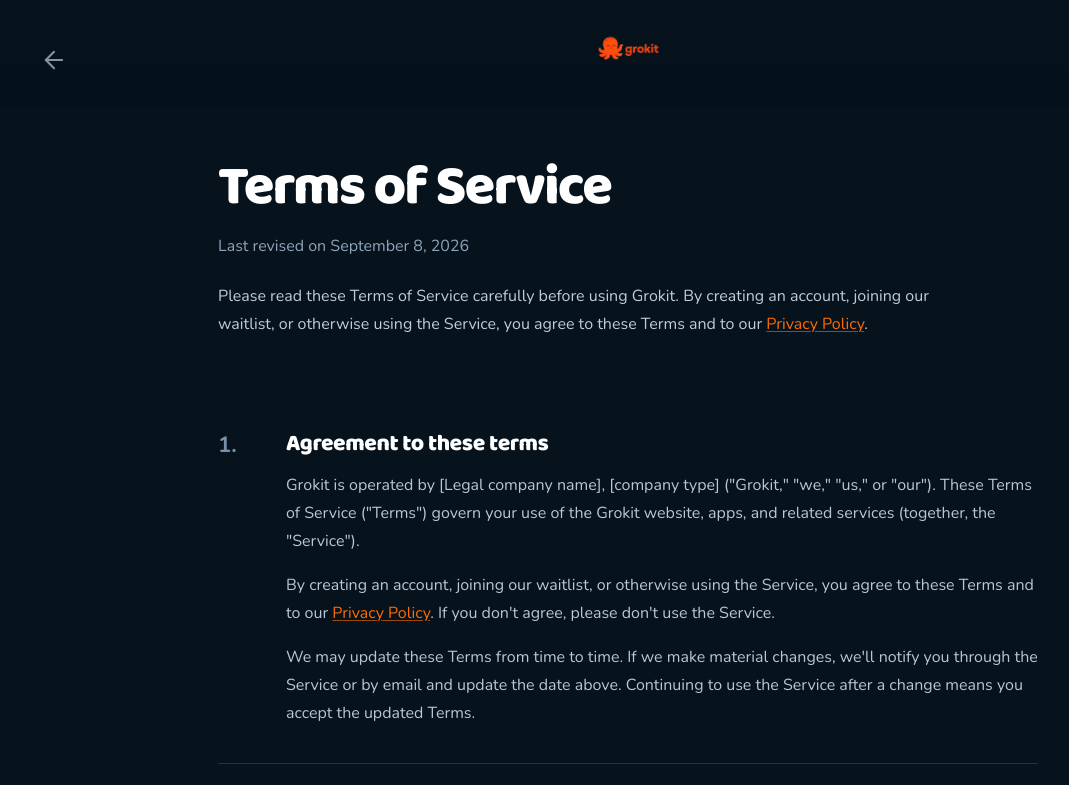
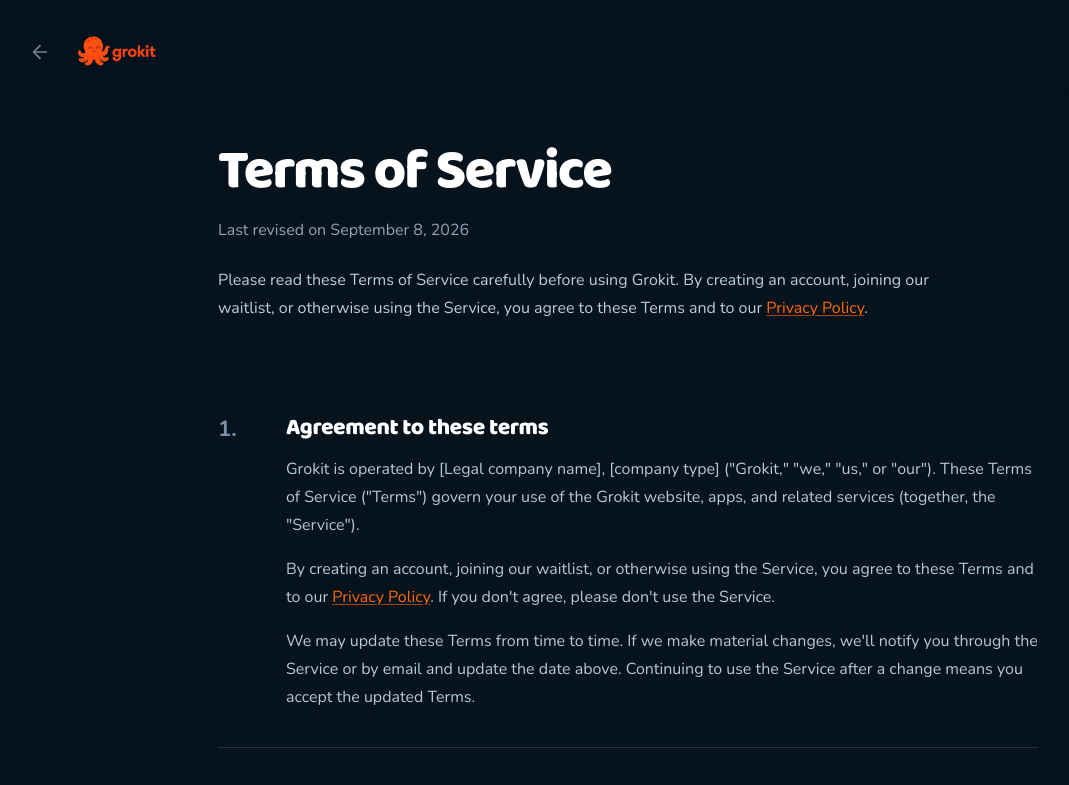
Before and after one commit to Grokitapp/grokit-landing, a React (Vite) app: page /terms in a window 1280 px wide. Shown: the top 785 px of the page, without its empty margins (12-1081 px from the left). Built offline with nearby package versions, Linux system fonts and the light colour scheme; no server answers; what aws-amplify would draw is missing.

Commit message:
updated both code files

```diff
--- a/pages/Terms.tsx
+++ b/pages/Terms.tsx
@@ -2,23 +2,6 @@
 import { ArrowLeft } from 'lucide-react';
 import { GrokitLogo } from '../components/Grokitlogo';
 import type { ReactNode } from 'react';
-
-// ---------------------------------------------------------------------------
-// Grokit Terms of Service
-//
-// Last revised: September 8, 2026
-//
-// IMPORTANT:
-// The following company/legal details must be completed before production:
-//
-// - Legal company name
-// - Company type
-// - Governing-law country/state
-// - Court city/country
-// - Liability amount
-//
-// Please have the final document reviewed by qualified legal counsel.
-// ---------------------------------------------------------------------------
 
 const LAST_REVISED = 'September 8, 2026';
 const CONTACT_EMAIL = 'usegrokit@gmail.com';
@@ -35,8 +18,7 @@
   return (
     <section
       className="
-        border-b
-        border-[#203442]
+        border-b border-[#203442]
         py-8
         first:pt-0
         last:border-b-0
@@ -176,9 +158,9 @@
 
   return (
     <div className="min-h-[100dvh] bg-[#06131D] text-white">
-      {/* ================================================================= */}
-      {/* FIXED HEADER                                                      */}
-      {/* ================================================================= */}
+      {/* ================================================================ */}
+      {/* FIXED HEADER                                                     */}
+      {/* ================================================================ */}
 
       <header
         className="
@@ -186,90 +168,94 @@
           inset-x-0
           top-0
           z-50
-          h-[108px]
+          h-[100px]
           pointer-events-none
         "
       >
-        {/* Subtle top blur / glass layer */}
+        {/* Subtle blur at the top while content scrolls underneath */}
         <div
           className="
             absolute
             inset-0
-            bg-[#06131D]/70
-            backdrop-blur-[10px]
-            [-webkit-backdrop-filter:blur(10px)]
+            bg-[#06131D]/72
+            backdrop-blur-[9px]
+            [-webkit-backdrop-filter:blur(9px)]
           "
         />
 
-        {/* Very subtle fade at the bottom of the header */}
+        {/* Very subtle bottom fade */}
         <div
           className="
             absolute
             inset-x-0
             bottom-0
-            h-10
+            h-8
             bg-gradient-to-b
             from-[#06131D]/10
             to-transparent
           "
         />
 
-        {/* --------------------------------------------------------------- */}
-        {/* BACK BUTTON                                                      */}
-        {/* --------------------------------------------------------------- */}
+        {/* ============================================================ */}
+        {/* BACK + LOGO                                                   */}
+        {/* ============================================================ */}
+
+        <div
+          className="
+            absolute
+            top-5
+            left-5
+            z-10
+            flex
+            h-10
+            items-center
+            gap-3
+            sm:top-6
+            sm:left-6
+            md:top-7
+            md:left-7
+            lg:top-8
+            lg:left-8
+          "
+        >
+          {/* Same position as signup/auth back button,
+              but WITHOUT the circle. */}
 
           <button
             type="button"
             onClick={() => navigate(-1)}
-          aria-label="Go back"
+            aria-label="Back"
             className="
               pointer-events-auto
-            absolute
-            left-6
-            top-[42px]
               flex
-            h-9
-            w-9
+              h-10
+              w-10
+              shrink-0
               items-center
               justify-center
               bg-transparent
               p-0
-            text-[#8295A3]
+              text-[#71858E]
               transition-colors
               duration-200
               hover:text-white
               focus:outline-none
               focus-visible:text-white
-            sm:left-10
-            lg:left-12
             "
           >
             <ArrowLeft
-            className="
-              h-7
-              w-7
-              transition-transform
-              duration-200
-              hover:-translate-x-0.5
-            "
+              className="h-[22px] w-[22px]"
               strokeWidth={1.8}
             />
           </button>
 
-        {/* --------------------------------------------------------------- */}
-        {/* CENTERED GROKIT LOGO                                             */}
-        {/* --------------------------------------------------------------- */}
-
+          {/* Grokit logo beside the back button */}
           <Link
             to="/"
             aria-label="Grokit home"
             className="
               pointer-events-auto
-            absolute
-            left-1/2
-            top-[32px]
               flex
-            -translate-x-1/2
               items-center
               transition-opacity
               duration-200
@@ -277,15 +263,16 @@
             "
           >
             <GrokitLogo
-            size={68}
-            className="text-[#FF6B00]"
+              size={88}
+              className="text-orange"
             />
           </Link>
+        </div>
       </header>
 
-      {/* ================================================================= */}
-      {/* MAIN                                                              */}
-      {/* ================================================================= */}
+      {/* ================================================================ */}
+      {/* PAGE CONTENT                                                      */}
+      {/* ================================================================ */}
 
       <main
         className="
@@ -294,16 +281,16 @@
           max-w-[900px]
           px-6
           pb-24
-          pt-[148px]
+          pt-[132px]
           sm:px-8
-          sm:pt-[154px]
+          sm:pt-[138px]
           lg:px-10
-          lg:pt-[158px]
+          lg:pt-[142px]
         "
       >
-        {/* ================================================================= */}
-        {/* TITLE                                                             */}
-        {/* ================================================================= */}
+        {/* ============================================================ */}
+        {/* TITLE                                                         */}
+        {/* ============================================================ */}
 
         <div className="mb-12 sm:mb-14">
           <h1
@@ -355,9 +342,9 @@
           </p>
         </div>
 
-        {/* ================================================================= */}
-        {/* 1. AGREEMENT                                                      */}
-        {/* ================================================================= */}
+        {/* ============================================================ */}
+        {/* 1                                                              */}
+        {/* ============================================================ */}
 
         <Section
           number={1}
@@ -390,9 +377,9 @@
           </p>
         </Section>
 
-        {/* ================================================================= */}
-        {/* 2. WHO CAN USE                                                    */}
-        {/* ================================================================= */}
+        {/* ============================================================ */}
+        {/* 2                                                              */}
+        {/* ============================================================ */}
 
         <Section
           number={2}
@@ -413,9 +400,9 @@
           </p>
         </Section>
 
-        {/* ================================================================= */}
-        {/* 3. ACCOUNT                                                        */}
-        {/* ================================================================= */}
+        {/* ============================================================ */}
+        {/* 3                                                              */}
+        {/* ============================================================ */}
 
         <Section
           number={3}
@@ -438,9 +425,9 @@
           </p>
         </Section>
 
-        {/* ================================================================= */}
-        {/* 4. WHAT GROKIT DOES                                              */}
-        {/* ================================================================= */}
+        {/* ============================================================ */}
+        {/* 4                                                              */}
+        {/* ============================================================ */}
 
         <Section
           number={4}
@@ -462,9 +449,9 @@
           </p>
         </Section>
 
-        {/* ================================================================= */}
-        {/* 5. AI CONTENT                                                     */}
-        {/* ================================================================= */}
+        {/* ============================================================ */}
+        {/* 5                                                              */}
+        {/* ============================================================ */}
 
         <Section
           number={5}
@@ -523,9 +510,9 @@
           </p>
         </Section>
 
-        {/* ================================================================= */}
-        {/* 6. ACCEPTABLE USE                                                */}
-        {/* ================================================================= */}
+        {/* ============================================================ */}
+        {/* 6                                                              */}
+        {/* ============================================================ */}
 
         <Section
           number={6}
@@ -539,8 +526,8 @@
           <BulletList>
             <Bullet>
               break any applicable law or infringe anyone's
-              rights, including intellectual property and
-              privacy rights;
+              rights, including intellectual property and privacy
+              rights;
             </Bullet>
 
             <Bullet>
@@ -593,9 +580,9 @@
           </p>
         </Section>
 
-        {/* ================================================================= */}
-        {/* 7. YOUR CONTENT                                                  */}
-        {/* ================================================================= */}
+        {/* ============================================================ */}
+        {/* 7                                                              */}
+        {/* ============================================================ */}
 
         <Section
           number={7}
@@ -642,9 +629,9 @@
           </p>
         </Section>
 
-        {/* ================================================================= */}
-        {/* 8. GENERATED CONTENT                                              */}
-        {/* ================================================================= */}
+        {/* ============================================================ */}
+        {/* 8                                                              */}
+        {/* ============================================================ */}
 
         <Section
           number={8}
@@ -667,9 +654,9 @@
           </p>
         </Section>
 
-        {/* ================================================================= */}
-        {/* 9. THIRD PARTY                                                    */}
-        {/* ================================================================= */}
+        {/* ============================================================ */}
+        {/* 9                                                              */}
+        {/* ============================================================ */}
 
         <Section
           number={9}
@@ -688,9 +675,9 @@
           </p>
         </Section>
 
-        {/* ================================================================= */}
-        {/* 10. PLANS                                                         */}
-        {/* ================================================================= */}
+        {/* ============================================================ */}
+        {/* 10                                                             */}
+        {/* ============================================================ */}
 
         <Section
           number={10}
@@ -733,9 +720,9 @@
           </BulletList>
         </Section>
 
-        {/* ================================================================= */}
-        {/* 11. FEEDBACK                                                      */}
-        {/* ================================================================= */}
+        {/* ============================================================ */}
+        {/* 11                                                             */}
+        {/* ============================================================ */}
 
         <Section
           number={11}
@@ -747,9 +734,9 @@
           </p>
         </Section>
 
-        {/* ================================================================= */}
-        {/* 12. COPYRIGHT                                                     */}
-        {/* ================================================================= */}
+        {/* ============================================================ */}
+        {/* 12                                                             */}
+        {/* ============================================================ */}
 
         <Section
           number={12}
@@ -768,9 +755,9 @@
           </p>
         </Section>
 
-        {/* ================================================================= */}
-        {/* 13. DISCLAIMERS                                                   */}
-        {/* ================================================================= */}
+        {/* ============================================================ */}
+        {/* 13                                                             */}
+        {/* ============================================================ */}
 
         <Section
           number={13}
@@ -790,9 +777,9 @@
           </p>
         </Section>
 
-        {/* ================================================================= */}
-        {/* 14. LIABILITY                                                     */}
-        {/* ================================================================= */}
+        {/* ============================================================ */}
+        {/* 14                                                             */}
+        {/* ============================================================ */}
 
         <Section
           number={14}
@@ -818,9 +805,9 @@
           </p>
         </Section>
 
-        {/* ================================================================= */}
-        {/* 15. TERMINATION                                                   */}
-        {/* ================================================================= */}
+        {/* ============================================================ */}
+        {/* 15                                                             */}
+        {/* ============================================================ */}
 
         <Section
           number={15}
@@ -871,9 +858,9 @@
           </p>
         </Section>
 
-        {/* ================================================================= */}
-        {/* SEE ALSO                                                          */}
-        {/* ================================================================= */}
+        {/* ============================================================ */}
+        {/* PRIVACY LINK                                                   */}
+        {/* ============================================================ */}
 
         <div className="border-t border-[#203442] pt-8">
           <p
```
Also changed, not shown: pages/Privacypolicy.tsx (+99 -116 lines). Lines whose indentation alone changed are shown as unchanged.
